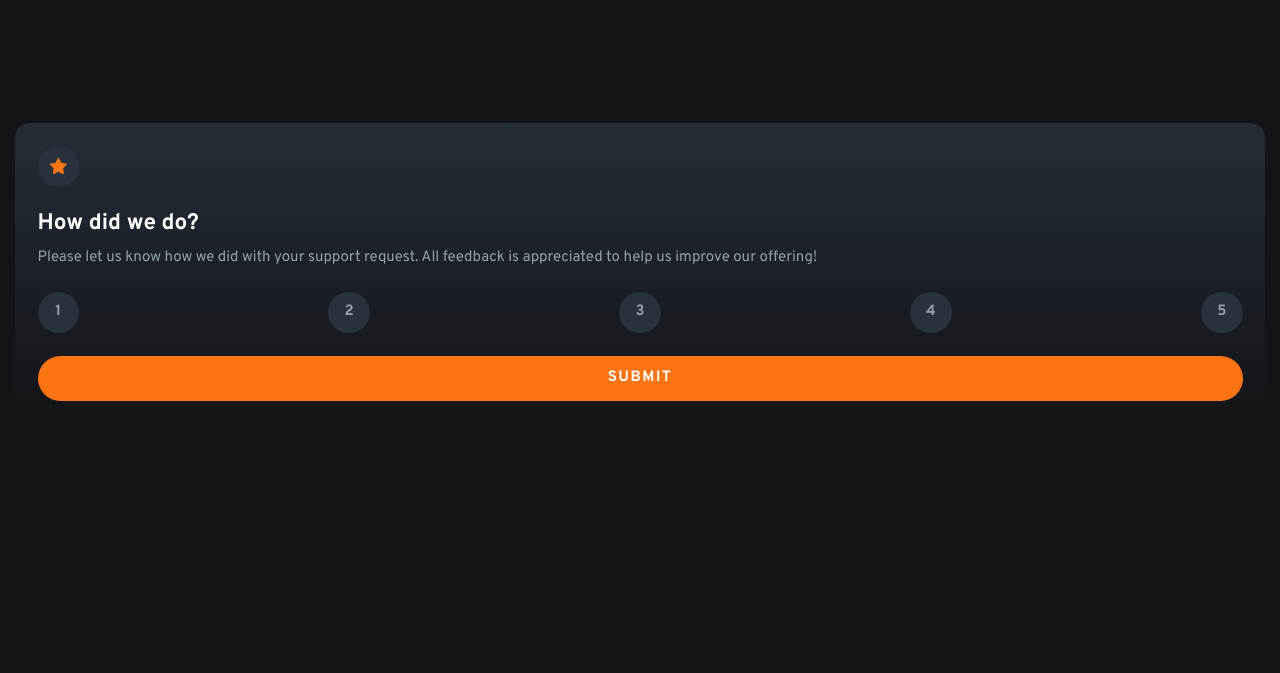
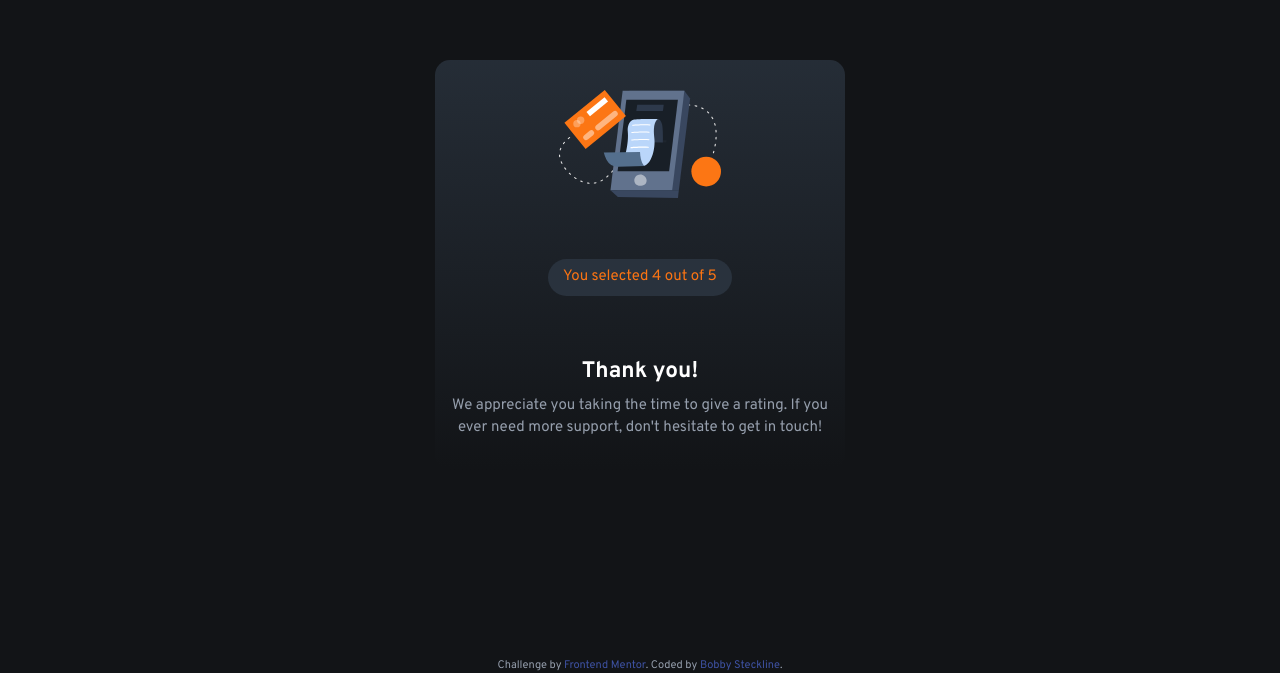
Before and after one commit to rsteckline/rating-component-FEM, a website: page public/index.html in a window 1280 px wide. Shown: the part 127-800 px from the top of the page. Drawn offline with Linux system fonts and the light colour scheme.

Commit message:
Add thank you state styling and update package.json

```diff
--- a/public/index.html
+++ b/public/index.html
@@ -41,9 +41,10 @@
         class="rating-state group m-4 h-card-mobile w-full rounded-2xl bg-gradient-to-b from-dark-blue to-very-dark-blue sm:h-card-desktop sm:w-card-desktop"
       >
         <!-- Rating state start -->
-        <section class="flex flex-col gap-6 p-6">
+
+        <section class="hidden flex-col justify-between h-full p-6">
           <div
-            class="bg-lighter-dark-blue h-11 aspect-square rounded-full self-start bg-star-icon bg-no-repeat bg-center"
+            class="bg-lighter-dark-blue h-12 aspect-square rounded-full self-start bg-star-icon bg-no-repeat bg-center"
           ></div>
           <div>
             <h1 class="text-white font-bold text-2xl mb-2">How did we do?</h1>
@@ -56,7 +57,7 @@
           <form action="#" method="post">
             <ul class="flex justify-between">
               <li
-                class="bg-lighter-dark-blue h-11 aspect-square rounded-full hover:bg-orange hover:text-white"
+                class="bg-lighter-dark-blue h-12 aspect-square rounded-full hover:bg-orange hover:text-white"
               >
                 <label
                   for="rating-1"
@@ -71,7 +72,7 @@
                 />
               </li>
               <li
-                class="bg-lighter-dark-blue h-11 aspect-square rounded-full hover:bg-orange hover:text-white"
+                class="bg-lighter-dark-blue h-12 aspect-square rounded-full hover:bg-orange hover:text-white"
               >
                 <label
                   for="rating-2"
@@ -86,7 +87,7 @@
                 />
               </li>
               <li
-                class="bg-lighter-dark-blue h-11 aspect-square rounded-full hover:bg-orange hover:text-white"
+                class="bg-lighter-dark-blue h-12 aspect-square rounded-full hover:bg-orange hover:text-white"
               >
                 <label
                   for="rating-3"
@@ -101,7 +102,7 @@
                 />
               </li>
               <li
-                class="bg-lighter-dark-blue h-11 aspect-square rounded-full hover:bg-orange hover:text-white"
+                class="bg-lighter-dark-blue h-12 aspect-square rounded-full hover:bg-orange hover:text-white"
               >
                 <label
                   for="rating-4"
@@ -116,7 +117,7 @@
                 />
               </li>
               <li
-                class="bg-lighter-dark-blue h-11 aspect-square rounded-full hover:bg-orange hover:text-white"
+                class="bg-lighter-dark-blue h-12 aspect-square rounded-full hover:bg-orange hover:text-white"
               >
                 <label
                   for="rating-5"
@@ -141,12 +142,34 @@
         </section>
         <!-- Rating state end -->
         <!-- Thank you state start -->
-        <section class="hidden">
-          <p>You selected 4 out of 5</p>
+        <section
+          class="flex flex-col items-center px-4 py-8 h-full justify-between"
+        >
+          <img src="assets/illustration-thank-you.svg" alt="Image of a phone" />
+          <p class="text-orange bg-lighter-dark-blue rounded-full py-2 px-4">
+            You selected 4 out of 5
+          </p>
 
-          <h1>Thank you!</h1>
+          <div>
+            <h1 class="text-white text-2xl font-bold text-center mb-2">
+              Thank you!
+            </h1>
+            <p class="text-center">
+              We appreciate you taking the time to give a rating. If you ever
+              need more support, don't hesitate to get in touch!
+            </p>
+          </div>
         </section>
+        <!-- Thank you state end -->
       </div>
     </main>
+
+    <footer class="attribution">
+      Challenge by
+      <a href="https://www.frontendmentor.io?ref=challenge" target="_blank"
+        >Frontend Mentor</a
+      >. Coded by
+      <a href="https://www.github.com/rsteckline">Bobby Steckline</a>.
+    </footer>
   </body>
 </html>
--- a/tailwind.config.js
+++ b/tailwind.config.js
@@ -2,6 +2,9 @@
 module.exports = {
   content: ["./public/**/*.html", "./src/**/*.{js,jsx,ts,tsx}"],
   theme: {
+    screens: {
+      sm: "410px",
+    },
     colors: {
       orange: "hsl(25, 97%, 53%)",
       white: "hsl(0, 0%, 100%)",
@@ -9,13 +12,24 @@ module.exports = {
       "medium-grey": "hsl(216, 12%, 54%)",
       "dark-blue": "hsl(213, 19%, 18%)",
       "very-dark-blue": "hsl(216, 12%, 8%)",
+      "lighter-dark-blue": "hsl(213, 19%, 20%)",
     },
     fontFamily: {
       overpass: ["Overpass", "sans-serif"],
     },
     extend: {
       backgroundImage: {
-        "star-icon": 'url("images/icon-star.svg")',
+        "star-icon": 'url("assets/icon-star.svg")',
+      },
+      backgroundSize: {
+        "star-icon-size": "40%",
+      },
+      height: {
+        "card-mobile": "360px",
+        "card-desktop": "410px",
+      },
+      width: {
+        "card-desktop": "410px",
       },
     },
   },
```
Also changed, not shown: package.json (+13 -1 lines), public/styles.css, 1 other file.
